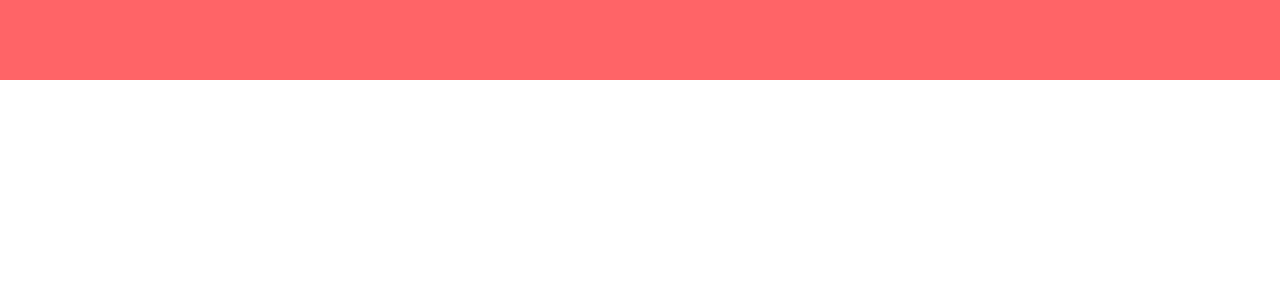
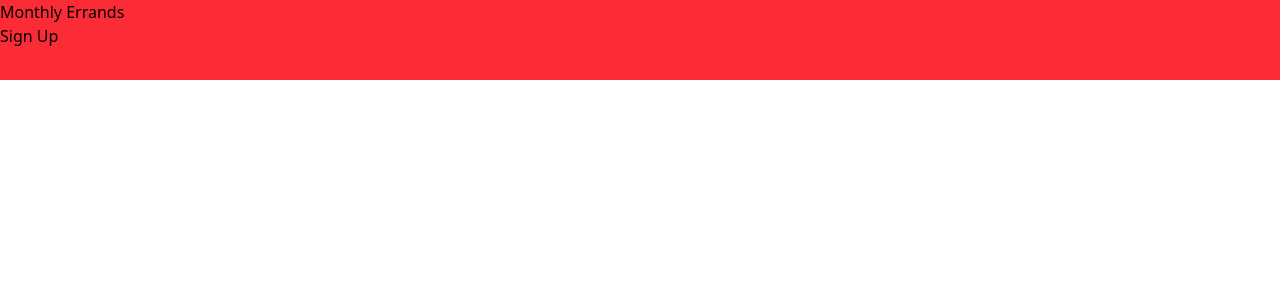
Before and after one commit to gladson65/monthlyErrands, a React (Vite) app: page / in a window 1280 px wide. Shown: the top 300 px of the page. Built offline with nearby package versions, Linux system fonts and the light colour scheme.

Commit message:
Link is added

```diff
--- a/src/components/Navbar.jsx
+++ b/src/components/Navbar.jsx
@@ -1,12 +1,18 @@
+import { Link } from 'react-router-dom'
 
 function Navbar() {
 
     return (
 
         <>
-            <header className="w-dvw h-20 bg-red-400">
-                <nav>
-
+            <header className="w-dvw h-20 bg-red-400 p-4">
+                <nav className="w-full h-full bg-red-500">
+                    <div id="logo">
+                        <h1>Monthly Errands</h1>
+                    </div>
+                    <div id="navigation">
+                        <Link to={"register"}>Sign Up</Link>
+                    </div>
                 </nav>
             </header>
         </>
```
